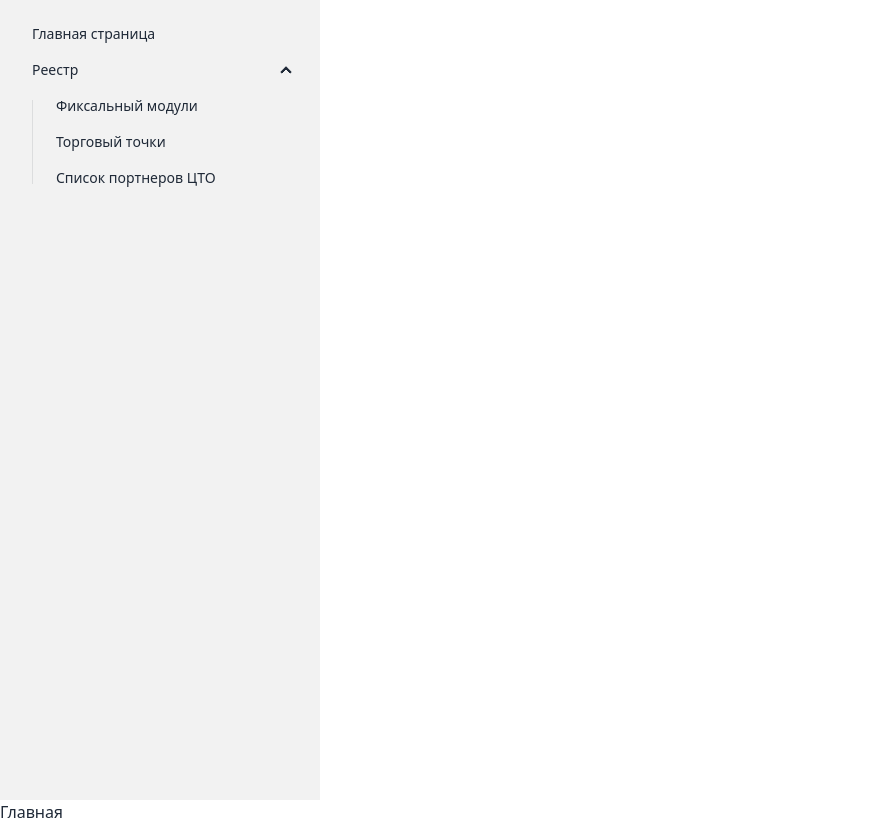
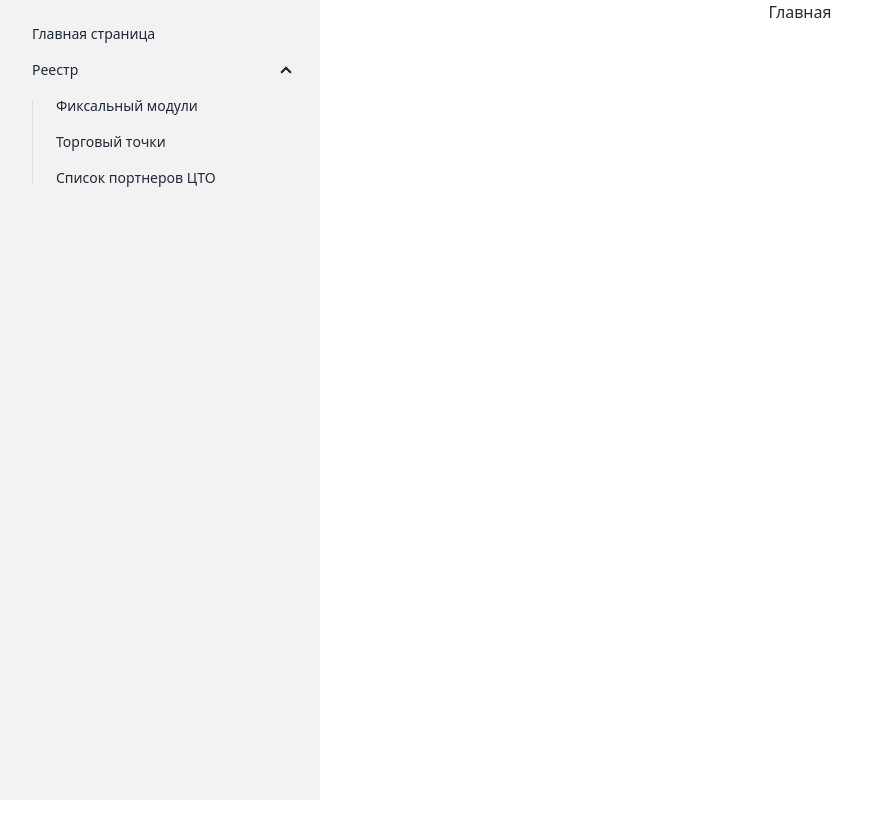
Before and after one commit to AsilbekKarimov/pos, a React (Create React App) app: page /home in a window 1280 px wide. Both pictures are taken after a click on the heading "Реестр". Shown: the whole page, without its empty margins (0-894 px from the left). After the commit the page ends 800 px from the top, so only its background shows below. Built offline with nearby package versions, Linux system fonts and the light colour scheme.

Commit message:
Adding new features to router

```diff
--- a/src/App.js
+++ b/src/App.js
@@ -7,9 +7,9 @@ function App() {
     <>
       <div className="flex">
         <Sidebar />
-      </div>
-      <div className="flex-grow">
-        <RouterConfig />
+        <div className="flex-grow">
+          <RouterConfig />
+        </div>
       </div>
     </>
   );
--- a/src/components/sidebar/Sidebar.jsx
+++ b/src/components/sidebar/Sidebar.jsx
@@ -1,4 +1,5 @@
 import React from 'react';
+import { Link } from 'react-router-dom';
 
 const Sidebar = () => {
   return (
@@ -16,9 +17,12 @@ const Sidebar = () => {
               <details>
                 <summary>Реестр</summary>
                 <ul>
-                  <li><a>Фиксальный модули</a></li>
-                  <li><a>Торговый точки</a></li>
-                  <li><a>Список портнеров ЦТО</a></li>
+
+                  <li> <Link to={"/home"}>
+                    Фиксальный модули
+                  </Link></li>
+                  <li><Link to={"/application"}>Торговый точки</Link></li>
+                  <li><Link to={"/payment"}>Список портнеров ЦТО</Link></li>
                 </ul>
               </details>
             </li>
--- a/src/pages/home/Home.js
+++ b/src/pages/home/Home.js
@@ -2,7 +2,7 @@ import React from 'react'
 
 const Home = () => {
   return (
-    <div>Главная</div>
+    <div className=' flex justify-center text-center items-center'>Главная</div>
   )
 }
 
--- a/src/router/Router.js
+++ b/src/router/Router.js
@@ -3,15 +3,13 @@ import { useRoutes, Navigate } from "react-router-dom";
 import Loadable from "../layouts/full/Loadable";
 
 const Home = Loadable(lazy(() => import("../pages/home/Home")));
-const Application = Loadable(
-  lazy(() => import("../pages/application/Application"))
-);
+const Application = Loadable(lazy(() => import("../pages/application/Application")));
 const Payment = Loadable(lazy(() => import("../pages/fmPayment/Payment")));
 const Reestr = Loadable(lazy(() => import("../pages/reestr/Reestr")));
 
 const RouterConfig = () => {
   const routes = useRoutes([
-    { path: "/", element: <Navigate to="/" /> },
+    { path: "/", element: <Navigate to="home" /> },
     { path: "home", element: <Home /> },
     { path: "application", element: <Application /> },
     { path: "payment", element: <Payment /> },
```
Also changed, not shown: src/layouts/full/Loadable.js (+6 -5 lines).
